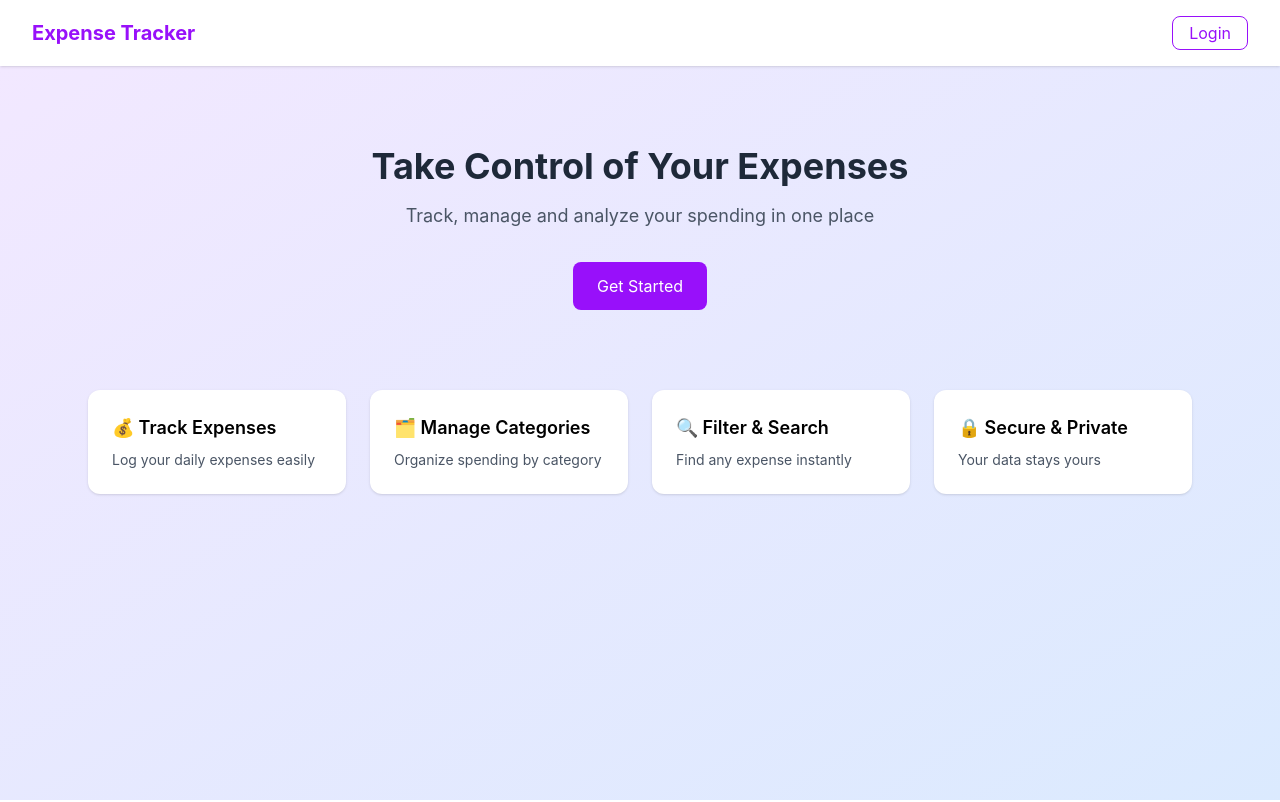
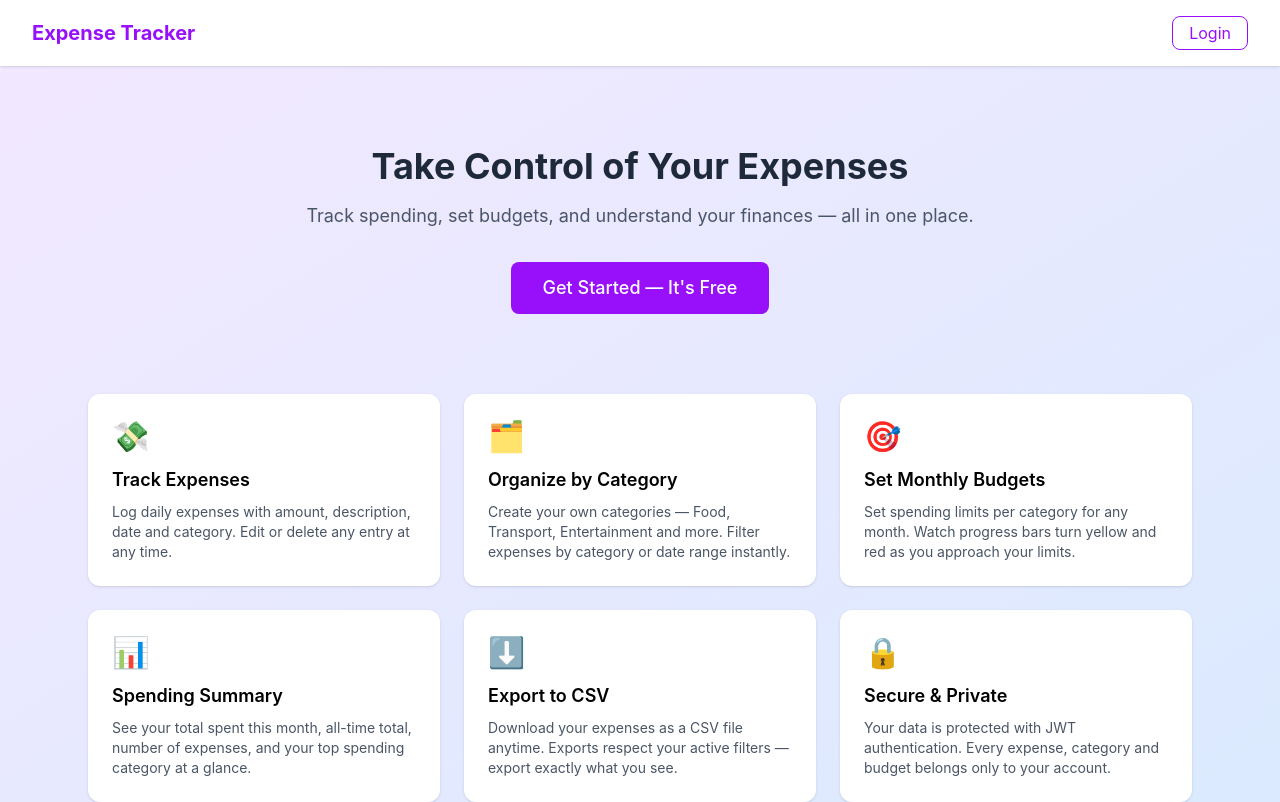
Before and after one commit to itSanjaya/Expense_Tracker, a React (Vite) app in the folder frontend/: page / in a window 1280 px wide. Built offline with nearby package versions, Linux system fonts and the light colour scheme; no server answers.

Commit message:
Refactor HomePage component with new features
Updated the HomePage component with enhanced features and improved text for better user experience.

```diff
--- a/frontend/src/components/HomePage.jsx
+++ b/frontend/src/components/HomePage.jsx
@@ -3,10 +3,7 @@ function HomePage({ onOpenLogin }) {
     <div className="min-h-screen bg-gradient-to-br from-purple-100 to-blue-100">
       {/* Navbar */}
       <nav className="flex justify-between items-center px-8 py-4 bg-white shadow-sm">
-        <h1 className="text-xl font-bold text-purple-600">
-          Expense Tracker
-        </h1>
-
+        <h1 className="text-xl font-bold text-purple-600">Expense Tracker</h1>
         <button
           onClick={onOpenLogin}
           className="text-purple-600 border border-purple-600 px-4 py-1 rounded-lg hover:bg-purple-50 cursor-pointer"
@@ -20,52 +17,71 @@ function HomePage({ onOpenLogin }) {
         <h2 className="text-4xl font-bold text-gray-800 mb-4">
           Take Control of Your Expenses
         </h2>
-
         <p className="text-gray-600 text-lg mb-8">
-          Track, manage and analyze your spending in one place
+          Track spending, set budgets, and understand your finances — all in one place.
         </p>
-
         <button
           onClick={onOpenLogin}
-          className="bg-purple-600 text-white px-6 py-3 rounded-lg hover:bg-purple-700 cursor-pointer"
+          className="bg-purple-600 text-white px-8 py-3 rounded-lg hover:bg-purple-700 cursor-pointer text-lg font-medium"
         >
-          Get Started
+          Get Started — It's Free
         </button>
       </div>
 
-      {/* Features */}
-      <div className="max-w-6xl mx-auto mt-20 px-6 grid grid-cols-1 md:grid-cols-4 gap-6">
+      {/* Feature Cards */}
+      <div className="max-w-6xl mx-auto mt-20 px-6 grid grid-cols-1 md:grid-cols-3 gap-6">
+
         <div className="bg-white p-6 rounded-xl shadow-sm hover:shadow-md transition">
-          <h3 className="font-semibold text-lg mb-2">💰 Track Expenses</h3>
+          <div className="text-3xl mb-3">💸</div>
+          <h3 className="font-semibold text-lg mb-2">Track Expenses</h3>
           <p className="text-gray-600 text-sm">
-            Log your daily expenses easily
+            Log daily expenses with amount, description, date and category.
+            Edit or delete any entry at any time.
           </p>
         </div>
 
         <div className="bg-white p-6 rounded-xl shadow-sm hover:shadow-md transition">
-          <h3 className="font-semibold text-lg mb-2">
-            🗂️ Manage Categories
-          </h3>
+          <div className="text-3xl mb-3">🗂️</div>
+          <h3 className="font-semibold text-lg mb-2">Organize by Category</h3>
           <p className="text-gray-600 text-sm">
-            Organize spending by category
+            Create your own categories — Food, Transport, Entertainment and more.
+            Filter expenses by category or date range instantly.
           </p>
         </div>
 
         <div className="bg-white p-6 rounded-xl shadow-sm hover:shadow-md transition">
-          <h3 className="font-semibold text-lg mb-2">
-            🔍 Filter & Search
-          </h3>
+          <div className="text-3xl mb-3">🎯</div>
+          <h3 className="font-semibold text-lg mb-2">Set Monthly Budgets</h3>
           <p className="text-gray-600 text-sm">
-            Find any expense instantly
+            Set spending limits per category for any month. Watch progress bars
+            turn yellow and red as you approach your limits.
           </p>
         </div>
 
         <div className="bg-white p-6 rounded-xl shadow-sm hover:shadow-md transition">
-          <h3 className="font-semibold text-lg mb-2">
-            🔒 Secure & Private
-          </h3>
+          <div className="text-3xl mb-3">📊</div>
+          <h3 className="font-semibold text-lg mb-2">Spending Summary</h3>
           <p className="text-gray-600 text-sm">
-            Your data stays yours
+            See your total spent this month, all-time total, number of expenses,
+            and your top spending category at a glance.
+          </p>
+        </div>
+
+        <div className="bg-white p-6 rounded-xl shadow-sm hover:shadow-md transition">
+          <div className="text-3xl mb-3">⬇️</div>
+          <h3 className="font-semibold text-lg mb-2">Export to CSV</h3>
+          <p className="text-gray-600 text-sm">
+            Download your expenses as a CSV file anytime. Exports respect
+            your active filters — export exactly what you see.
+          </p>
+        </div>
+
+        <div className="bg-white p-6 rounded-xl shadow-sm hover:shadow-md transition">
+          <div className="text-3xl mb-3">🔒</div>
+          <h3 className="font-semibold text-lg mb-2">Secure & Private</h3>
+          <p className="text-gray-600 text-sm">
+            Your data is protected with JWT authentication. Every expense,
+            category and budget belongs only to your account.
           </p>
         </div>
       </div>
```
